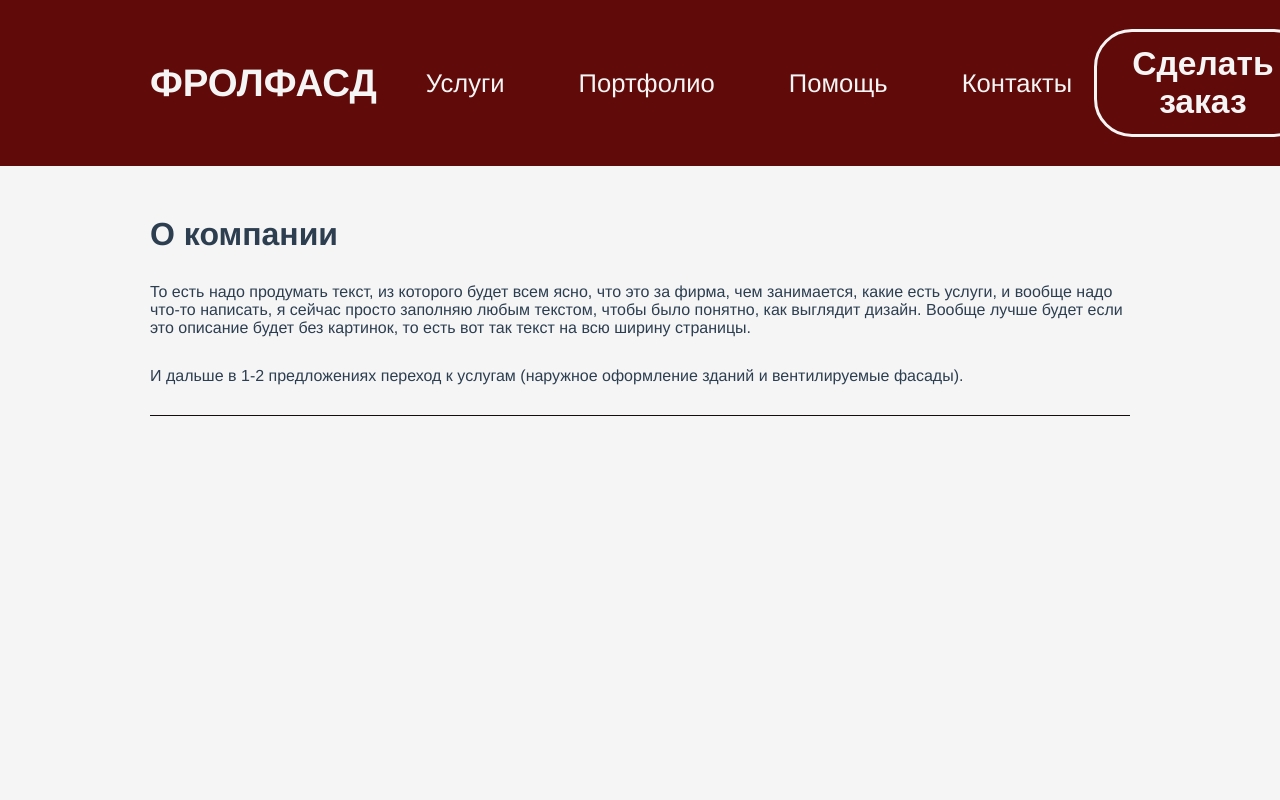
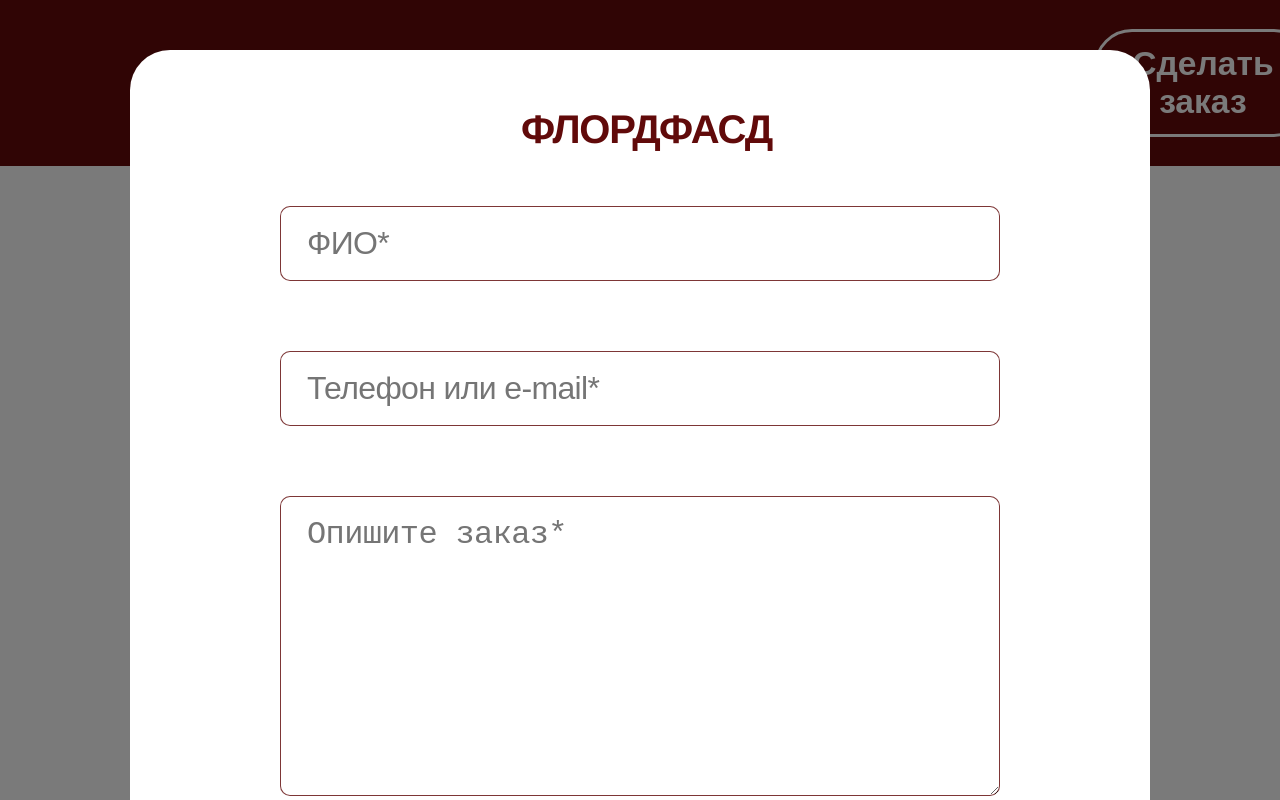
Before and after one commit to AshurovG/construction_company, a Vue app: page / in a window 1280 px wide. Both pictures are taken after a click on the button "Сделать заказ". Shown: the top 800 px of the page. Built offline with nearby package versions, Linux system fonts and the light colour scheme.

Commit message:
adding oppening order form

```diff
--- a/src/App.vue
+++ b/src/App.vue
@@ -1,9 +1,15 @@
 <template>
   <div class="page">
-    <header-page></header-page>
-    <div class="content">
+    <transition name="showLockinScreen">
+      <div class="locking_screen" v-if="isScreenLocked" @click="closeForm"></div>
+    </transition>
+      <header-page @openOrderForm="openOrderForm"/>
+    <div class="content" ref="content">
       <about-company-page></about-company-page>
       <div style="border-bottom: solid 1px #130D0D;"></div>
+    </div>
+    <div class="form_for_order" ref="form_for_order">
+        <order-form/>
     </div>
   </div>
 </template>
@@ -13,13 +19,31 @@
 //import Header from 'components/header.vue'
 import HeaderPage from './components/header.vue'
 import AboutCompanyPage from './components/AboutCompany.vue'
+import orderForm from './components/orderForm.vue';
 
 export default {
   name: 'App',
   components:{
     HeaderPage,
-    AboutCompanyPage
+    AboutCompanyPage,
+    orderForm
   },
+  data() {
+    return {
+      isScreenLocked: false
+    }
+  },
+  methods: {
+    openOrderForm() {
+      this.$refs.form_for_order.style.opacity = 1;
+      this.isScreenLocked = true
+      console.log(111)
+    },
+    closeForm() {
+      this.$refs.form_for_order.style.opacity = 0;
+      this.isScreenLocked = false
+    }
+  }
 }
 </script>
 
@@ -48,6 +72,35 @@ export default {
 }
 
 .content {
+  opacity: 1;
+  transition: opacity .2s linear;
   margin: 0px 150px;
+  position: relative;
 }
+
+.form_for_order {
+  opacity: 0;
+  transition: opacity .2s linear;
+}
+
+.locking_screen {
+  position: fixed;
+  top: 0;
+  left: 0;
+  width: 100%;
+  height: 100%;
+  background-color: rgba(0,0,0,0.5);
+  z-index: 500;
+}
+
+.showLockinScreen-enter-active,
+.showLockinScreen-leave-active {
+  transition: opacity .2s linear;
+}
+
+.showLockinScreen-enter-from,
+.showLockinScreen-leave-to {
+  opacity: 0;
+}
+
 </style>
--- a/src/components/header.vue
+++ b/src/components/header.vue
@@ -15,7 +15,7 @@
                     <a class="header-nav-link" href="#">Помощь</a>
                     <a class="header-nav-link" href="#">Контакты</a>
                 </nav>
-                <button class="btn-order">
+                <button class="btn-order" @click="openOrderForm">
                     Сделать заказ
                 </button>
             </div>
@@ -26,7 +26,12 @@
 
 <script>
 export default {
-    name:"HeaderPage"
+    name:"HeaderPage",
+    methods: {
+      openOrderForm() {
+        this.$emit('openOrderForm')
+      }
+    }
 }
 </script>
 
@@ -37,8 +42,6 @@ export default {
   width: 100%;
   padding: 2rem 0;
   margin-bottom: 50px;
-
-
 }
 
 .header-inner {
--- a/src/components/orderForm.vue
+++ b/src/components/orderForm.vue
@@ -1,6 +1,6 @@
 <template>
     <!-- Здесь помещается шаблон компонента -->
-    <div class="container">
+    <div class="form_container">
         <form class="order_form" @submit.prevent="sendEmail">
             <h1 class="form_title">ФЛОРДФАСД</h1>
             <input
@@ -69,15 +69,28 @@
 
 <style>
 
-.container {
-    width: 700px;
-    height: 500px;
+.form_container {
+    /* margin: auto; */
+    width: 1020px;
+    height: 920px;
     background: #fff;
     border-radius: 40px;
+    position: fixed;
+    top: 50px;
+    left: 0;
+    right: 0;
+    z-index: 1000;
+    margin: 0 auto;
+}
+
+.order_form {
+    display: flex;
+    flex-direction: column;
+    align-items: center;
 }
 
 .form_item {
-    margin: 0 auto;
+    /* margin: 0 auto; */
     margin-bottom: 52px;
     padding: 16px 26px;
     text-align: left;
@@ -101,8 +114,8 @@
     text-align: left;
     max-width: 720px;
     min-width: 720px;
-    min-height: 250px;
-    max-height: 400px;
+    min-height: 300px;
+    max-height: 300px;
     left: 150px;
     top: 419px;
     margin-bottom: 52px;
@@ -124,6 +137,7 @@
     height: 49px;
     margin: 0 auto;
     margin-bottom: 52px;
+    padding: 52px 0;
 
     font-style: normal;
     font-weight: 700;
```
